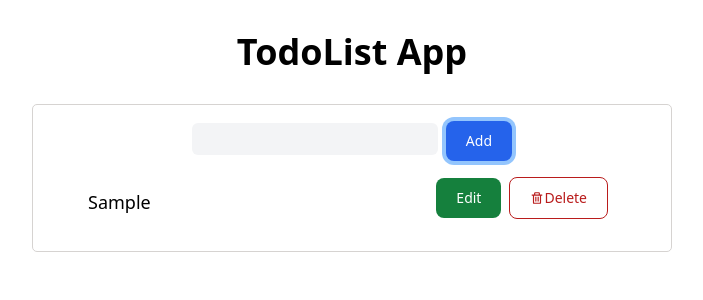
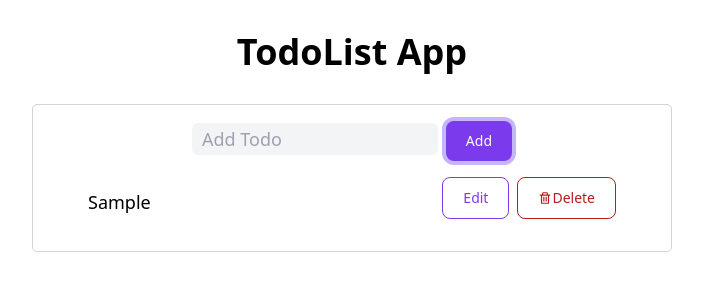
Before and after one commit to amirk1998/TodoList-React-Tailwind, a React (Vite) app: page / in a window 1280 px wide. Both pictures are taken after typing "Sample" into the empty fields and a click on the button "Add". Shown: the top 300 px of the page, without its empty margins (288-991 px from the left). Built offline with nearby package versions, Linux system fonts and the light colour scheme.

Commit message:
Edit Todos and App Styles has been updated : part 02

```diff
--- a/src/App.jsx
+++ b/src/App.jsx
@@ -5,7 +5,6 @@ function App() {
   return (
     <div className='w-full flex flex-col items-center mt-5 p-3'>
       <h1 className='mb-8 text-4xl font-bold '>TodoList App</h1>
-      {/* <div className='flex justify-center w-[40rem] bg-white border-[1px] border-solid border-stone-300 rounded-[5px] p-1'></div> */}
       <TodoApp />
     </div>
   );
@@ -14,3 +13,4 @@ function App() {
 export default App;
 
 //TODO=> E84
+//Review => Edit E83
--- a/src/Components/Todo.jsx
+++ b/src/Components/Todo.jsx
@@ -16,12 +16,12 @@ const Todo = ({ todo, onComplete, onDelete, onEdit }) => {
         {todo.text}
       </div>
       <div onClick={onEdit} className='flex items-center justify-between'>
-        <button className='focus:outline-none text-white bg-green-700 hover:bg-green-800 focus:ring-4 focus:ring-green-300 font-medium rounded-lg text-sm px-5 py-2.5 mr-2 mb-2 dark:bg-green-600 dark:hover:bg-green-700 dark:focus:ring-green-800'>
+        <button className='focus:outline-none text-violet-600 border bg-white border-violet-600 hover:text-white hover:bg-violet-600  focus:ring-4 focus:ring-violet-300 font-medium rounded-lg text-sm px-5 py-2.5 mr-2 mb-2 '>
           Edit
         </button>
         <button
           onClick={onDelete}
-          className='flex items-center justify-center text-red-700 hover:text-white border border-red-700 hover:bg-red-800 focus:ring-4 focus:outline-none focus:ring-red-300 font-medium rounded-lg text-sm px-5 py-2.5 text-center mr-2 mb-2 dark:border-red-500 dark:text-red-500 dark:hover:text-white dark:hover:bg-red-600 dark:focus:ring-red-90'
+          className='flex items-center justify-center text-red-700 hover:text-white border border-red-700 hover:bg-red-800 focus:ring-4 focus:outline-none focus:ring-red-300 font-medium rounded-lg text-sm px-5 py-2.5 text-center mb-2 dark:border-red-500 dark:text-red-500 dark:hover:text-white dark:hover:bg-red-600 dark:focus:ring-red-90'
         >
           <BiTrash /> Delete
         </button>
--- a/src/Components/TodoApp.jsx
+++ b/src/Components/TodoApp.jsx
@@ -34,8 +34,13 @@ const TodoApp = () => {
     setTodos(filterdTodo);
   };
 
-  const updateTodo = (id) => {
-    console.log(id);
+  const updateTodo = (id, newValue) => {
+    const index = todos.findIndex((item) => item.id === id);
+    const selectedTodo = { ...todos[index] };
+    selectedTodo.text = newValue;
+    const updatedTodos = [...todos];
+    updatedTodos[index] = selectedTodo;
+    setTodos(updatedTodos);
   };
 
   return (
--- a/src/Components/TodoForm.jsx
+++ b/src/Components/TodoForm.jsx
@@ -1,7 +1,13 @@
-import { useState } from 'react';
+import { useEffect, useRef, useState } from 'react';
 
 const TodoForm = (props) => {
-  const [input, setInput] = useState('');
+  const [input, setInput] = useState(props.edit ? props.edit.text : '');
+
+  const inputRef = useRef(null);
+
+  useEffect(() => {
+    inputRef.current.focus();
+  }, []);
 
   const changeHandler = (e) => {
     // console.log(e.target.value);
@@ -28,10 +34,15 @@ const TodoForm = (props) => {
           type='text'
           value={input}
           onChange={changeHandler}
-          className=' mt-1  block w-full h-8 px-2 rounded-md bg-gray-100 border-transparent focus:border-gray-500 focus:bg-white focus:ring-0'
+          ref={inputRef}
+          placeholder={props.edit ? 'Update Todo' : 'Add Todo'}
+          className=' mt-1  block w-full h-8 px-2 rounded-md bg-gray-100 border-2 border-transparent focus:border-violet-600 focus:bg-white focus:ring-0 focus:outline-none'
         />
-        <button className=' text-white bg-blue-600 hover:bg-blue-800 focus:ring-4 focus:ring-blue-300 font-medium rounded-lg text-sm px-5 py-2.5 mt-2 '>
-          Add
+        <button
+          type='submit'
+          className=' text-white bg-violet-600 hover:bg-violet-800 focus:ring-4 focus:ring-violet-300 font-medium rounded-lg text-sm px-5 py-2.5 mt-2 '
+        >
+          {props.edit ? 'Update' : 'Add'}
         </button>
       </form>
     </div>
--- a/src/Components/TodoList.jsx
+++ b/src/Components/TodoList.jsx
@@ -5,8 +5,9 @@ import TodoForm from './TodoForm';
 const TodoList = ({ todos, onComplete, onDelete, onUpdateTodo }) => {
   const [edit, setEdit] = useState({ id: null, text: '', isCompleted: false });
 
-  const editTodo = () => {
-    onUpdateTodo(edit.id);
+  const editTodo = (newValue) => {
+    onUpdateTodo(edit.id, newValue);
+    setEdit({ id: null, text: '' });
   };
 
   const renderTodos = () => {
@@ -25,7 +26,9 @@ const TodoList = ({ todos, onComplete, onDelete, onUpdateTodo }) => {
   };
 
   return (
-    <div>{edit.id ? <TodoForm submitTodo={editTodo} /> : renderTodos()}</div>
+    <div>
+      {edit.id ? <TodoForm submitTodo={editTodo} edit={edit} /> : renderTodos()}
+    </div>
   );
 };
 
```
